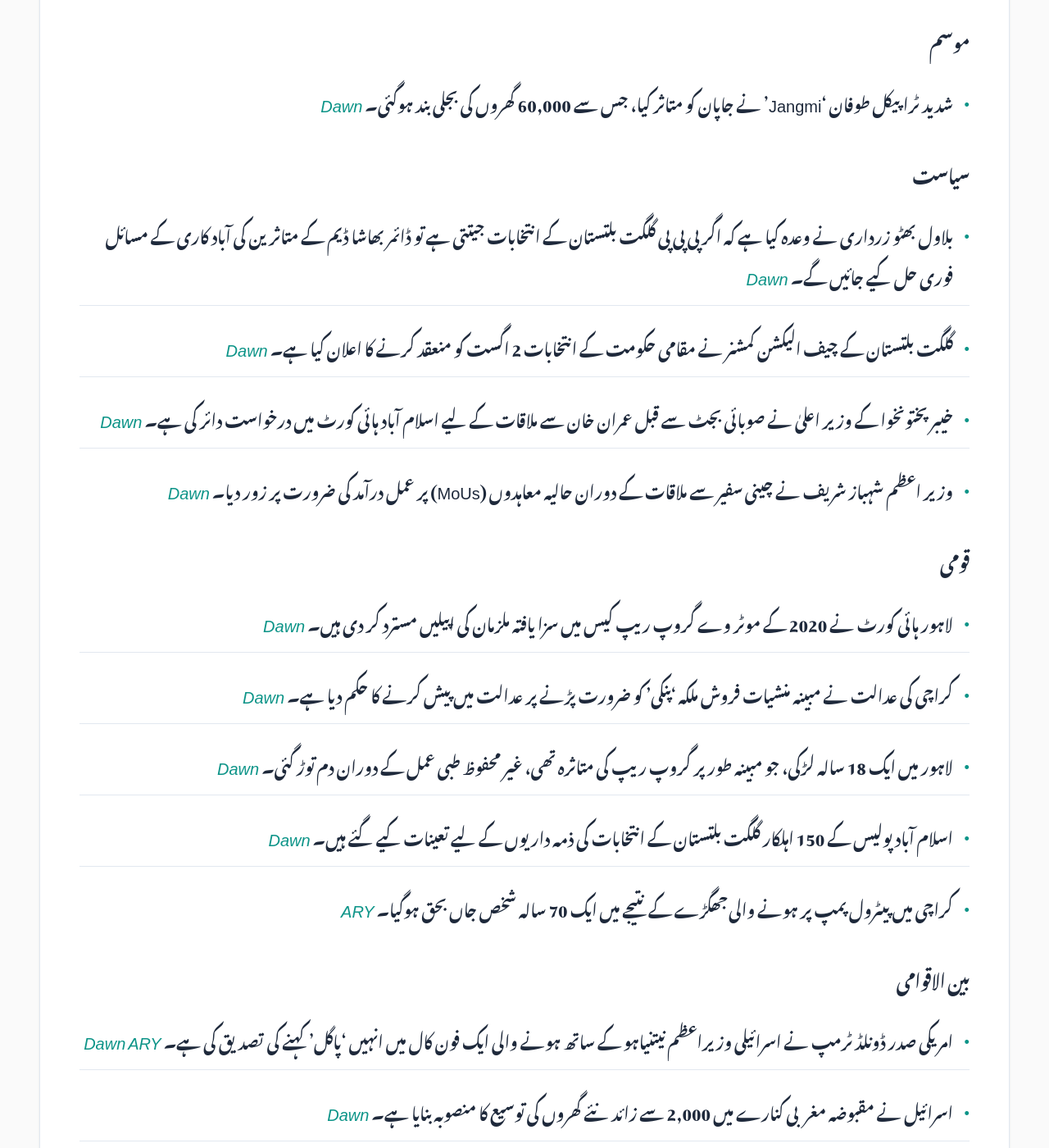
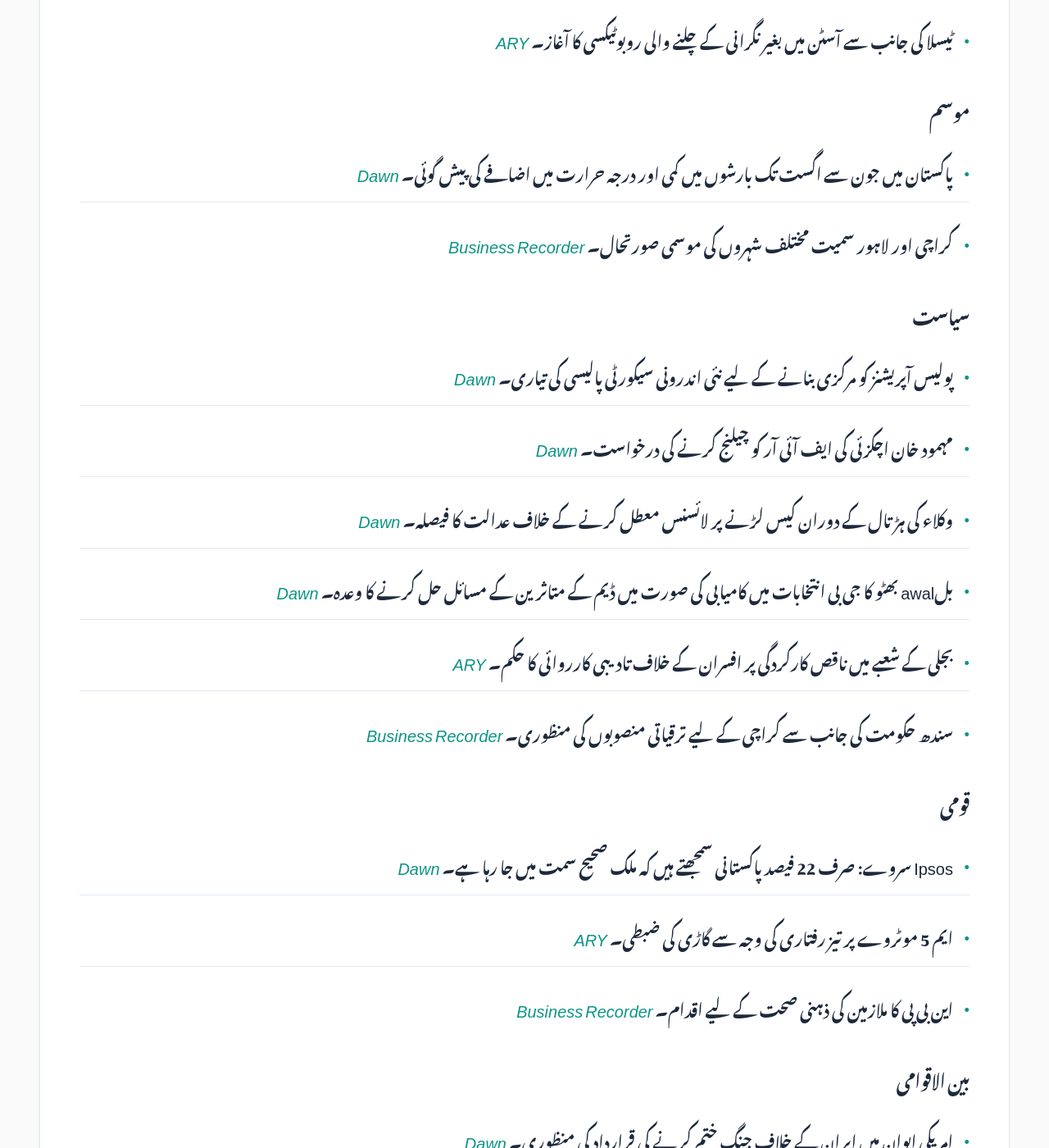
Before and after one commit to zsubzwary/news, a Jekyll site: the page built from ur/index.md, in a window 1280 px wide and 1400 px high, scrolled down 2145 px. Shown: the whole window at 82% size. Built offline with Jekyll 4.4.1, drawn with Linux system fonts in a browser that asks for light colours; some web fonts are replaced; comment, search, counter and statistics services are not loaded; some of the changed text lies outside the part shown.

Commit message:
DateTime; 2026-06-04T04:10:30.043Z

```diff
--- a/ur/index.md
+++ b/ur/index.md
@@ -7,55 +7,66 @@ rtl: true
 
 پاکستان کی تازہ خبروں کا خلاصہ
 
- &lrm; 03-Jun-2026 21:10PKT
+ &lrm; 04-Jun-2026 09:10PKT
 
-پڑھنے کا وقت : 5 منٹ
+پڑھنے کا وقت : 4 منٹ
 
 ### معیشت
-- وزیر اعظم شہباز شریف نے غیر رسمی معیشت کو ٹیکس نیٹ میں لانے کے لیے اقدامات کرنے کا اعلان کیا ہے۔ *[Dawn](https://www.dawn.com/news/2004872/in-meeting-with-business-leaders-pm-shehbaz-says-govt-taking-measures-to-bring-informal-economy-into-tax-net)*
-- وفاقی بجٹ کی پیشکش اب 10 جون کو کی جائے گی۔ *[Dawn](https://www.dawn.com/news/2004856/parliamentary-affairs-minister-says-budget-to-be-presented-on-june-10)*
-- بجلی کی قیمتوں میں 1.74 روپے فی یونٹ اضافے کا امکان ہے کیونکہ این پی آر اے نے اضافی ایندھن کے اخراجات کی منظوری پر غور کرنا ہے۔ *[Dawn](https://www.dawn.com/news/2004808/electricity-prices-likely-to-rise-by-rs174-per-unit)*
-- امریکہ نے جبری مشقت کے مسائل پر پاکستان سمیت 60 معیشتوں پر 10 سے 12.5 فیصد تک ٹیرف لگانے کی تجویز دی ہے۔ *[Dawn](https://www.dawn.com/news/2004844/us-proposes-new-tariffs-on-60-economies-including-pakistan-over-failure-to-act-on-forced-labour)* *[Business Recorder](https://www.brecorder.com/news/40423798/us-proposes-tariffs-on-60-economies-including-pakistan-over-forced-labour-concerns)*
-- گرمیوں کے طویل دن اور بڑھتے ہوئے درجہ حرارت کے پیش نظر وزیر اعظم نے دکانوں اور مارکیٹوں کے اوقات میں توسیع کی منظوری دے دی ہے۔ *[Dawn](https://www.dawn.com/news/2004859/pm-shehbaz-approves-extension-in-closing-hours-of-shops-markets)*
-- فیڈرل کانسٹٹیوشنل کورٹ نے فیصلہ دیا ہے کہ پولٹری فیڈ بنانے والوں پر اضافی ٹیکس عائد نہیں کیا جا سکتا۔ *[Dawn](https://www.dawn.com/news/2004789/no-extra-tax-on-poultry-feed-makers-rules-fcc)*
-- مشرق وسطیٰ کی جنگ کے باعث عالمی مارکیٹوں میں غیر یقینی صورتحال اور تیل کی قیمتوں میں اضافے سے گلف کی اسٹاک مارکیٹیں نیچے گر گئیں۔ *[Business Recorder](https://www.brecorder.com/news/40423810/most-gulf-markets-retreat-on-iran-war-jitters)*
-- آئی ایم ایف کے مطابق سعودی معیشت جنگ کے باوجود مستحکم ہے، تاہم 2026 میں ترقی کی شرح 2 فیصد تک گر سکتی ہے۔ *[Business Recorder](https://www.brecorder.com/news/40423811/imf-says-saudi-economy-holding-up-during-iran-war-but-growth-could-slow-to-2-in-2026)*
-- بنگلہ دیش نے مشرق وسطیٰ کی جنگ سے پیدا ہونے والے مالیاتی دباؤ کو کم کرنے کے لیے بجلی کی قیمتوں میں 16 فیصد اضافہ کر دیا ہے۔ *[Business Recorder](https://www.brecorder.com/news/40423807/bangladesh-raises-electricity-prices-in-latest-mideast-war-related-hike)*
-- بھارتی مرکزی بینک نے ان رپورٹس کی تردید کی ہے کہ اس نے 12 ارب ڈالر کے سونے کے ذخائر فروخت کیے ہیں۔ *[Business Recorder](https://www.brecorder.com/news/40423800/indian-central-bank-rebuts-media-report-it-sold-gold-reserves)*
-- امریکی اسٹاک مارکیٹس میں سرمایہ کاروں کی جانب سے منافع وصولی اور جنگ کے خدشات کے باعث معمولی کمی دیکھی گئی۔ *[Business Recorder](https://www.brecorder.com/news/40423813/us-stocks-edge-lower-as-investors-consolidate-after-string-of-records)*
+- ریکو ڈک منصوبے کے سیکورٹی اخراجات میں اضافے پر بحث۔ *[Dawn](https://www.dawn.com/news/2005001/reko-diq-security-costs-increase-as-upgrades-discussed)*
+- بھارت کا 2 ارب ڈالر کا ڈرون آرڈر۔ *[Dawn](https://www.dawn.com/news/2005028/india-set-for-2bn-drone-order-in-biggest-buy)*
+- امریکی درآمدات پر 10 فیصد اضافی ڈیوٹی کا پاکستانی برآمد کنندگان پر اثر نہ ہونے کا امکان۔ *[Dawn](https://www.dawn.com/news/2005007/exporters-see-no-impact-of-10pc-us-duty)*
+- وفاقی بجٹ میں 1.7 ٹریلین روپے کے خسارے کے باعث صوبوں سے مالی تعاون کی درخواست۔ *[Dawn](https://www.dawn.com/news/2005018/provinces-asked-to-help-fill-massive-gap-in-budget)*
+- پی ایم ایل این اور پی پی پی کے درمیان بجٹ پر مشاورت جاری۔ *[Dawn](https://www.dawn.com/news/2004970/another-meeting-expected-as-pml-n-ppp-continue-budget-discussions-ahead-of-june-10-presentation)*
+- بجٹ کے اعلان میں تاخیر کے حوالے سے بحث۔ *[Dawn](https://www.dawn.com/news/2005041/budget-delay)*
+- او جی ڈی سی ایل کی سندھ کے ضلع سانگھڑ میں تیل اور گیس کی اہم دریافت۔ *[Dawn](https://www.dawn.com/news/2004950/ogdcl-makes-significant-oil-gas-discovery-in-sindhs-sanghar-district)*
+- امریکی صارفین اور کاروباروں پر بڑھتی ہوئی مہنگائی کا اثر۔ *[ARY](https://arynews.tv/federal-reserve-insights-on-current-economic-trends)*
+- آئی ایم ایف کی جانب سے پاکستان کے پی ایس ڈی پی میں 200 ارب روپے کے اضافے پر اتفاق۔ *[ARY](https://arynews.tv/major-headway-in-virtual-talks-as-imf-agrees-to-rs-200-billion-increase-in-pakistans-psdp)*
+- جماعت اسلامی کے سربراہ کی اقتصادی اصلاحات کا مطالبہ۔ *[Business Recorder](https://www.brecorder.com/news/40423914/ji-chief-demands-sweeping-economic-reforms)*
+- سمندری شعبے میں سرمایہ کاری کے مواقع۔ *[Business Recorder](https://www.brecorder.com/news/40423915/ports-logistics-blue-economy-initiatives-maritime-sector-offers-investment-opportunities-minister)*
+- آئی ایم ایف کے قرض کے خلاف درخواست عدالت سے خارج۔ *[Business Recorder](https://www.brecorder.com/news/40423916/petition-against-imf-loan-dismissed)*
+- پی وی ایم اے کی جانب سے سیلز ٹیکس ریفنڈ کی فوری ادائیگی کا مطالبہ۔ *[Business Recorder](https://www.brecorder.com/news/40423839/pvma-urges-fbr-to-release-billions-of-rupees-of-st-refunds)*
+- سسٹم لمیٹڈ کے منافع میں کمی کے عوامل۔ *[Business Recorder](https://www.brecorder.com/news/40423840/sys-spells-out-factors-behind-declining-q1-margins)*
+- برآمد کنندگان کی جانب سے فائنل ٹیکس ریجیم کی بحالی کا مطالبہ۔ *[Business Recorder](https://www.brecorder.com/news/40423843/nkati-president-demands-govt-restore-ftr)*
 
 ### سائنس اور ٹیکنالوجی
-- اے آئی میوزک اسٹارٹ اپ 'Suno' نے 5.4 بلین ڈالر کی مالیت پر 400 ملین ڈالر کی فنڈنگ حاصل کر لی ہے۔ *[Business Recorder](https://www.brecorder.com/news/40423812/ai-music-startup-suno-raises-funding-at-54-billion-valuation)*
-- روبلوکس (Roblox) کے کھلاڑیوں کے لیے 'K2' کے مشکل چڑھاؤ کے حوالے سے نئے کوڈز جاری کیے گئے ہیں۔ *[ARY](https://arynews.tv/conquer-k2-from-your-couch-fresh-codes-drop-free-points-for-robloxs-toughest-climb)*
+- اوپن اے آئی کے سی ای او کا اے آئی ماڈلز کی منظوری کے حوالے سے امریکی قانون سازوں کو مشورہ۔ *[ARY](https://arynews.tv/openai-ceo-pushes-for-ai-testing-funding)*
+- گوگل کو برطانیہ میں اشاعتی اداروں کو اے آئی سرچ سے بچنے کا اختیار دینا ہوگا۔ *[ARY](https://arynews.tv/google-must-let-uk-publishers-opt-out-of-ai-search-under-new-rules)*
+- ٹیسلا کی جانب سے آسٹن میں بغیر نگرانی کے چلنے والی روبوٹیکسی کا آغاز۔ *[ARY](https://arynews.tv/tesla-rolls-out-unsupervised-robotaxis-in-austin)*
 
 ### موسم
-- شدید ٹراپیکل طوفان 'Jangmi' نے جاپان کو متاثر کیا، جس سے 60,000 گھروں کی بجلی بند ہوگئی۔ *[Dawn](https://www.dawn.com/news/2004894/tropical-storm-jangmi-batters-japan-cuts-power-to-60000-homes)*
+- پاکستان میں جون سے اگست تک بارشوں میں کمی اور درجہ حرارت میں اضافے کی پیش گوئی۔ *[Dawn](https://www.dawn.com/news/2004951/below-normal-rainfall-above-normal-temperatures-expected-in-most-parts-of-country-from-june-to-august-pmd)*
+- کراچی اور لاہور سمیت مختلف شہروں کی موسمی صورتحال۔ *[Business Recorder](https://www.brecorder.com/news/40423830/the-weather)*
 
 ### سیاست
-- بلاول بھٹو زرداری نے وعدہ کیا ہے کہ اگر پی پی پی گلگت بلتستان کے انتخابات جیتتی ہے تو ڈائمر بھاشا ڈیم کے متاثرین کی آباد کاری کے مسائل فوری حل کیے جائیں گے۔ *[Dawn](https://www.dawn.com/news/2004941/bilawal-pledges-to-address-diamer-bhasha-dam-resettlement-issues-if-ppp-wins-g-b-polls)*
-- گلگت بلتستان کے چیف الیکشن کمشنر نے مقامی حکومت کے انتخابات 2 اگست کو منعقد کرنے کا اعلان کیا ہے۔ *[Dawn](https://www.dawn.com/news/2004921/gb-local-government-elections-scheduled-for-aug-2-cec-says)*
-- خیبر پختونخوا کے وزیر اعلیٰ نے صوبائی بجٹ سے قبل عمران خان سے ملاقات کے لیے اسلام آباد ہائی کورٹ میں درخواست دائر کی ہے۔ *[Dawn](https://www.dawn.com/news/2004889/kp-cm-moves-ihc-seeking-meeting-with-imran-ahead-of-provincial-budget)*
-- وزیر اعظم شہباز شریف نے چینی سفیر سے ملاقات کے دوران حالیہ معاہدوں (MoUs) پر عمل درآمد کی ضرورت پر زور دیا۔ *[Dawn](https://www.dawn.com/news/2004916/pm-shehbaz-stresses-need-to-follow-up-on-recent-mous-during-meeting-with-chinese-envoy)*
+- پولیس آپریشنز کو مرکزی بنانے کے لیے نئی اندرونی سیکورٹی پالیسی کی تیاری۔ *[Dawn](https://www.dawn.com/news/2005034/new-internal-security-policy-to-centralise-police-operations)*
+- مہمود خان اچکزئی کی ایف آئی آر کو چیلنج کرنے کی درخواست۔ *[Dawn](https://www.dawn.com/news/2005016/achakzai-challenges-fir-terms-countrys-issues-political)*
+- وکلاء کی ہڑتال کے دوران کیس لڑنے پر لائسنس معطل کرنے کے خلاف عدالت کا فیصلہ۔ *[Dawn](https://www.dawn.com/news/2005033/lawyers-cant-be-suspended-for-arguing-cases-during-strike-fcc)*
+- بلawal بھٹو کا جی بی انتخابات میں کامیابی کی صورت میں ڈیم کے متاثرین کے مسائل حل کرنے کا وعدہ۔ *[Dawn](https://www.dawn.com/news/2004941/bilawal-pledges-to-address-diamer-bhasha-dam-resettlement-issues-if-ppp-wins-gb-polls)*
+- بجلی کے شعبے میں ناقص کارکردگی پر افسران کے خلاف تادیبی کارروائی کا حکم۔ *[ARY](https://arynews.tv/discos-face-disciplinary-actions-for-poor-performance)*
+- سندھ حکومت کی جانب سے کراچی کے لیے ترقیاتی منصوبوں کی منظوری۔ *[Business Recorder](https://www.brecorder.com/news/40423841/sindh-govt-approves-development-projects)*
 
 ### قومی
-- لاہور ہائی کورٹ نے 2020 کے موٹر وے گروپ ریپ کیس میں سزا یافتہ ملزمان کی اپیلیں مسترد کر دی ہیں۔ *[Dawn](https://www.dawn.com/news/2004896/2020-motorway-gang-rape-case-lhc-dismisses-convicts-appeals-against-sentences)*
-- کراچی کی عدالت نے مبینہ منشیات فروش ملکہ 'پنکی' کو ضرورت پڑنے پر عدالت میں پیش کرنے کا حکم دیا ہے۔ *[Dawn](https://www.dawn.com/news/2004888/karachi-court-directs-authorities-to-produce-alleged-drug-baroness-pinky-in-person-when-required)*
-- لاہور میں ایک 18 سالہ لڑکی، جو مبینہ طور پر گروپ ریپ کی متاثرہ تھی، غیر محفوظ طبی عمل کے دوران دم توڑ گئی۔ *[Dawn](https://www.dawn.com/news/2004730/gang-rape-victim-dies-during-botched-abortion-in-lahore)*
-- اسلام آباد پولیس کے 150 اہلکار گلگت بلتستان کے انتخابات کی ذمہ داریوں کے لیے تعینات کیے گئے ہیں۔ *[Dawn](https://www.dawn.com/news/2004880/150-personnel-from-islamabad-polices-security-division-assigned-to-gb-election-duty)*
-- کراچی میں پیٹرول پمپ پر ہونے والی جھگڑے کے نتیجے میں ایک 70 سالہ شخص جاں بحق ہوگیا۔ *[ARY](https://arynews.tv/petrol-pump-scuffle-leads-to-death-of-70-year-old-man-video)*
+- Ipsos سروے: صرف 22 فیصد پاکستانی سمجھتے ہیں کہ ملک صحیح سمت میں جا رہا ہے۔ *[Dawn](https://www.dawn.com/news/2004946/2-in-10-pakistanis-believe-country-is-on-right-track-ipsos-survey)*
+- ایم 5 موٹروے پر تیز رفتاری کی وجہ سے گاڑی کی ضبطی۔ *[ARY](https://arynews.tv/motorway-police-crack-down-on-speeding-as-driver-arrested-on-m-5)*
+- این بی پی کا ملازمین کی ذہنی صحت کے لیے اقدام۔ *[Business Recorder](https://www.brecorder.com/news/40423842/nbp-signs-mou-with-charter-for-compassion-pakistan)*
 
 ### بین الاقوامی
-- امریکی صدر ڈونلڈ ٹرمپ نے اسرائیلی وزیراعظم نیتنیاہو کے ساتھ ہونے والی ایک فون کال میں انہیں 'پاگل' کہنے کی تصدیق کی ہے۔ *[Dawn](https://www.dawn.com/news/2004906/i-was-a-little-bit-perturbed-trump-confirms-expletive-laden-phone-call-with-netanyahu)* *[ARY](https://arynews.tv/trump-confirms-he-called-netanyahu-crazy-in-phone-call)*
-- اسرائیل نے مقبوضہ مغربی کنارے میں 2,000 سے زائد نئے گھروں کی توسیع کا منصوبہ بنایا ہے۔ *[Dawn](https://www.dawn.com/news/2004930/israel-plans-major-expansion-of-west-bank-settlements-on-occupied-palestinian-land)*
-- خلیجی خطے میں کشیدگی بڑھنے سے کویت کے ایئرپورٹ کو نقصان پہنچا اور امریکہ نے ہرمز کے مقام پر حملے کیے۔ *[Dawn](https://www.dawn.com/news/2004866/hostilities-flare-in-gulf-as-us-iran-talks-at-a-stalemate)* *[ARY](https://arynews.tv/gulf-tensions-escalate-as-iran-hits-kuwait-us-strikes-near-hormuz)*
-- نئی دہلی کے ایک ہوٹل میں آتشزدگی کے نتیجے میں 21 افراد ہلاک ہو گئے، جن میں 18 غیر ملکی شہری شامل ہیں۔ *[Dawn](https://www.dawn.com/news/2004877/at-least-18-foreign-nationals-among-21-killed-in-delhi-hotel-fire)*
-- ڈونلڈ ٹرمپ نے ایران کے سپریم لیڈر مجتبیٰ خامنہ ای سے ملاقات کرنے کی خواہش کا اظہار کیا ہے۔ *[Business Recorder](https://www.brecorder.com/news/40423805/trump-says-would-like-to-meet-iran-leader-khamenei)*
+- امریکی ایوان میں ایران کے خلاف جنگ ختم کرنے کی قرارداد کی منظوری۔ *[Dawn](https://www.dawn.com/news/2005046/us-house-passes-resolution-calling-for-end-to-war-on-iran-rebuking-trump)*
+- امریکی وزیر خارجہ کا کہنا ہے کہ ایران کے خلاف فوجی آپریشن مکمل ہو چکا ہے۔ *[Dawn](https://www.dawn.com/news/2004963/rubio-declares-us-operation-against-iran-over-claims-washington-achieved-military-objectives)*
+- ٹرمپ کا نتن یاہو کے ساتھ فون کال اور لبنان کے تنازع پر ناراضگی کا انکشاف۔ *[Dawn](https://www.dawn.com/news/2004906/i-was-a-little-bit-perturbed-trump-confirms-expletive-laden-phone-call-with-netanyahu)*
+- اسرائیل کا مغربی کنارے میں بستیوں کی توسیع کا منصوبہ۔ *[Dawn](https://www.dawn.com/news/2004930/israel-plans-major-expansion-of-west-bank-settlements-on-occupied-palestinian-land)*
+- دہلی کے ایک ہوٹل میں آگ لگنے سے 21 افراد ہلاک، جن میں 18 غیر ملکی شامل ہیں۔ *[Business Recorder](https://www.brecorder.com/news/40423919/18-foreign-nationals-among-21-killed-in-delhi-hotel-fire)*
+- لبنان اور غزہ پر اسرائیلی حملوں میں جانی نقصان۔ *[Business Recorder](https://www.brecorder.com/news/40423848/lebanon-says-at-least-9-dead-as-israel-strikes-near-beirut)*
+- یوکرین کے ڈرونز کا سینٹ پیٹرزبرگ میں حملے۔ *[Business Recorder](https://www.brecorder.com/news/40423846/ukrainian-drones-hit-saint-petersburg-as-russian-davos-opens)*
+- اقوام متحدہ کی سلامتی کونسل کے لیے نئے ارکان کا انتخاب۔ *[Business Recorder](https://www.brecorder.com/news/40423847/austria-portugal-trinidad-and-tobago-and-zimbabwe-elected-to-unsc)*
 
 ### کھیل
-- انگلینڈ کے کپتان بین اسٹوکس نے آئی پی ایل کی وجہ سے جوفرا آرچر کی ٹیم سے غیر موجودگی کا دفاع کیا ہے۔ *[Business Recorder](https://www.brecorder.com/news/40423806/england-captain-stokes-defends-archers-ipl-enforced-absence-from-test-side)*
-- پولینڈ کی کھلاڑی ماجا چوالنسکا نے فرینچ اوپن کے سیمی فائنل میں جگہ بنا لی ہے۔ *[Business Recorder](https://www.brecorder.com/news/40423804/qualifier-chwalinska-reaches-french-open-semi-finals)*
+- ایشین گیمز کے حوالے سے سوریا کمار کے بارے میں خبر۔ *[ARY](https://arynews.tv/suryakumar-out-sooryavanshi-in-for-asian-games)*
+
+### صحت
+- ایبولہ کے پھیلاؤ پر عالمی ادارہ صحت کا بیان۔ *[Dawn](https://www.dawn.com/news/2004961/ebola-had-big-head-start-but-response-catching-up-who)*
+- پاکستان میں تمباکو نوشی کے استعمال میں کمی کا سروے۔ *[Business Recorder](https://www.brecorder.com/news/40423917/tobacco-consumption-declines-survey)*
 
 ### دیگر
-- مائیک عبداللہ اور جیک شارٹ کے درمیان منگنی ختم ہونے کی افواہوں سے سوشل میڈیا پر چرچا ہے۔ *[ARY](https://arynews.tv/mika-abdalla-jake-short-call-off-engagement-amid-off-campus-buzz)*
-- ایک وائرل ویڈیو میں ایک شخص کو بغیر اے سی کے شدید گرمی میں اپنا گھر ٹھنڈا رکھنے کے طریقے دکھائے گئے ہیں۔ *[ARY](https://arynews.tv/viral-man-keeps-his-house-cooler-in-extreme-heat-without-ac)*
-- فلم 'By Any Means' کا ٹریلر جاری کر دیا گیا ہے جو 1960 کی دہائی کے تھرلر پر مبنی ہے۔ *[ARY](https://arynews.tv/by-any-means-trailer-yahya-abdul-mateen-ii-mark-wahlberg)*
+- بن افلیک اور جینیفر گارنر کے تعلقات کے حوالے سے خبر۔ *[ARY](https://arynews.tv/garners-love-triangle-affleck-presence-shakes-relationship)*
+- موسمیاتی تبدیلیوں اور ان کے سیاسی اثرات پر تجزیہ۔ *[Dawn](https://www.dawn.com/news/2005045/weaponising-climate)*
```
